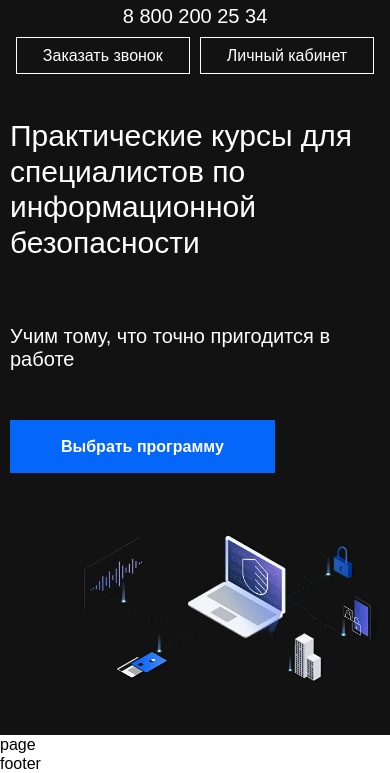
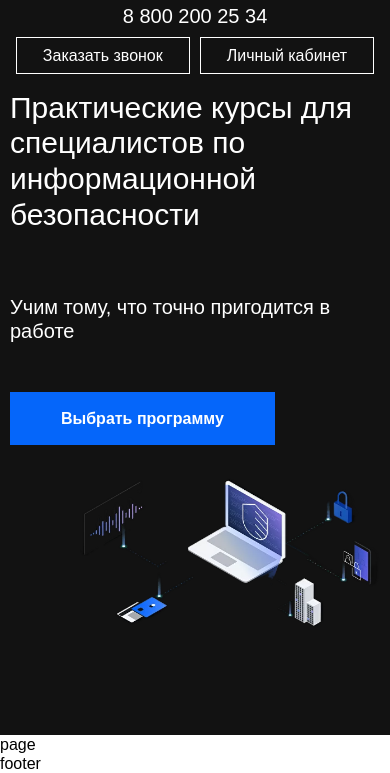
Before and after one commit to Binatik/tech-pab, a React app: page / in a window 390 px wide. Shown: the part 109-882 px from the top of the page. Built offline with nearby package versions, Linux system fonts and the light colour scheme.

Commit message:
фикс адаптива шапки

```diff
--- a/src/entities/Link/Link.module.css
+++ b/src/entities/Link/Link.module.css
@@ -34,7 +34,7 @@
 	font-weight: 600;
 }
 
-.link:focus {
+.link:focus-visible {
 	outline: 1px solid #f01212 !important;
 }
 
--- a/src/widgets/Banner/Banner.module.css
+++ b/src/widgets/Banner/Banner.module.css
@@ -3,7 +3,7 @@
 	display: flex;
 	justify-content: space-between;
 	align-items: center;
-	min-height: calc(100vh - 9rem);
+	min-height: calc(100vh - 16rem);
 	gap: 10px;
 }
 
@@ -11,6 +11,7 @@
 	display: flex;
 	flex-direction: column;
 	align-items: flex-start;
+	padding-bottom: calc(152px + 33px);
 	gap: 3rem;
 }
 
@@ -22,7 +23,7 @@
 .banner_img {
 	position: absolute;
 	right: 0;
-	top: 50%;
+	top: 35%;
 	width: 40%;
 	display: block;
 	object-fit: contain;
@@ -53,6 +54,6 @@
 	.banner_img {
 		width: 300px;
 		top: 100%;
-		transform: translateY(20%);
+		transform: translateY(-100%);
 	}
 }
```
